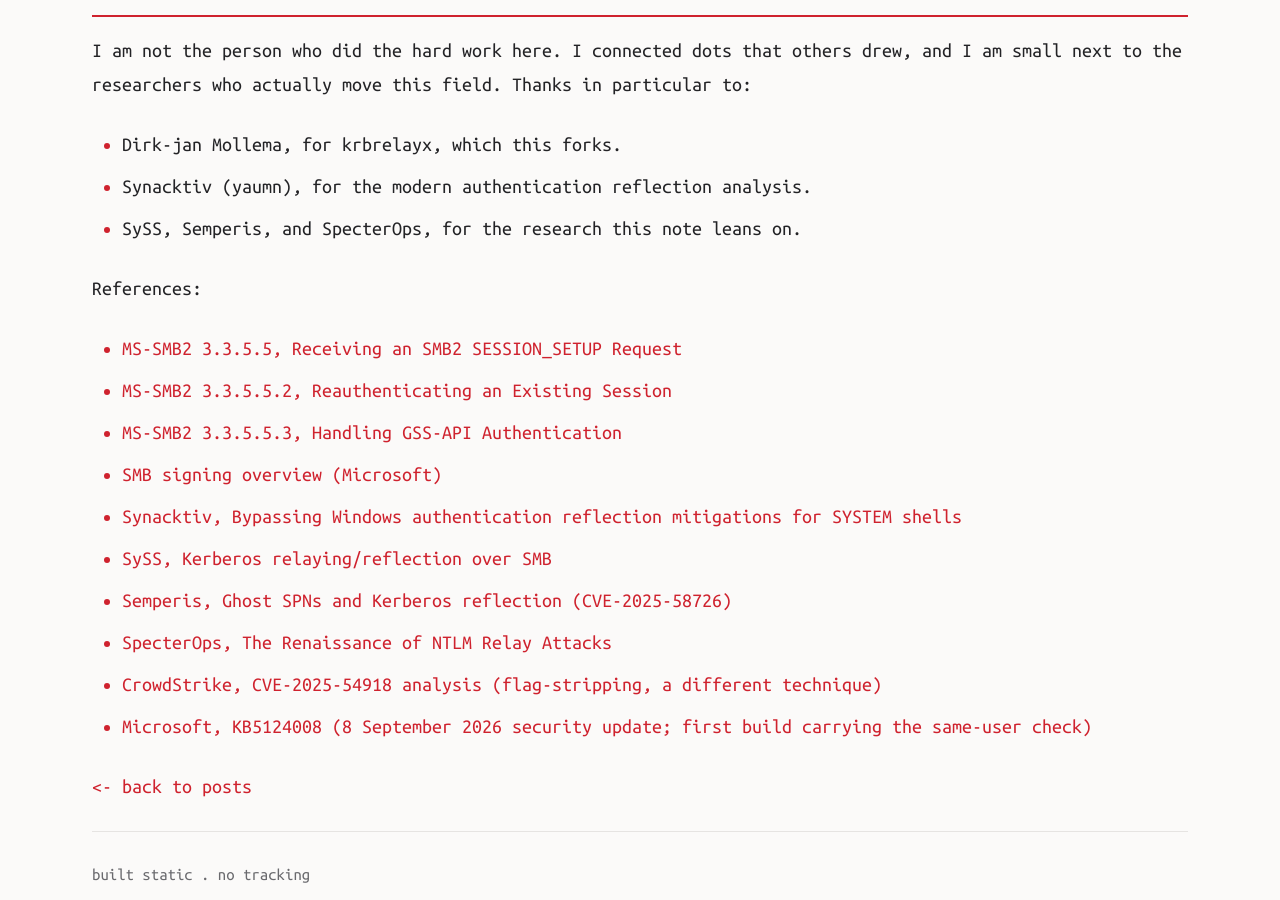
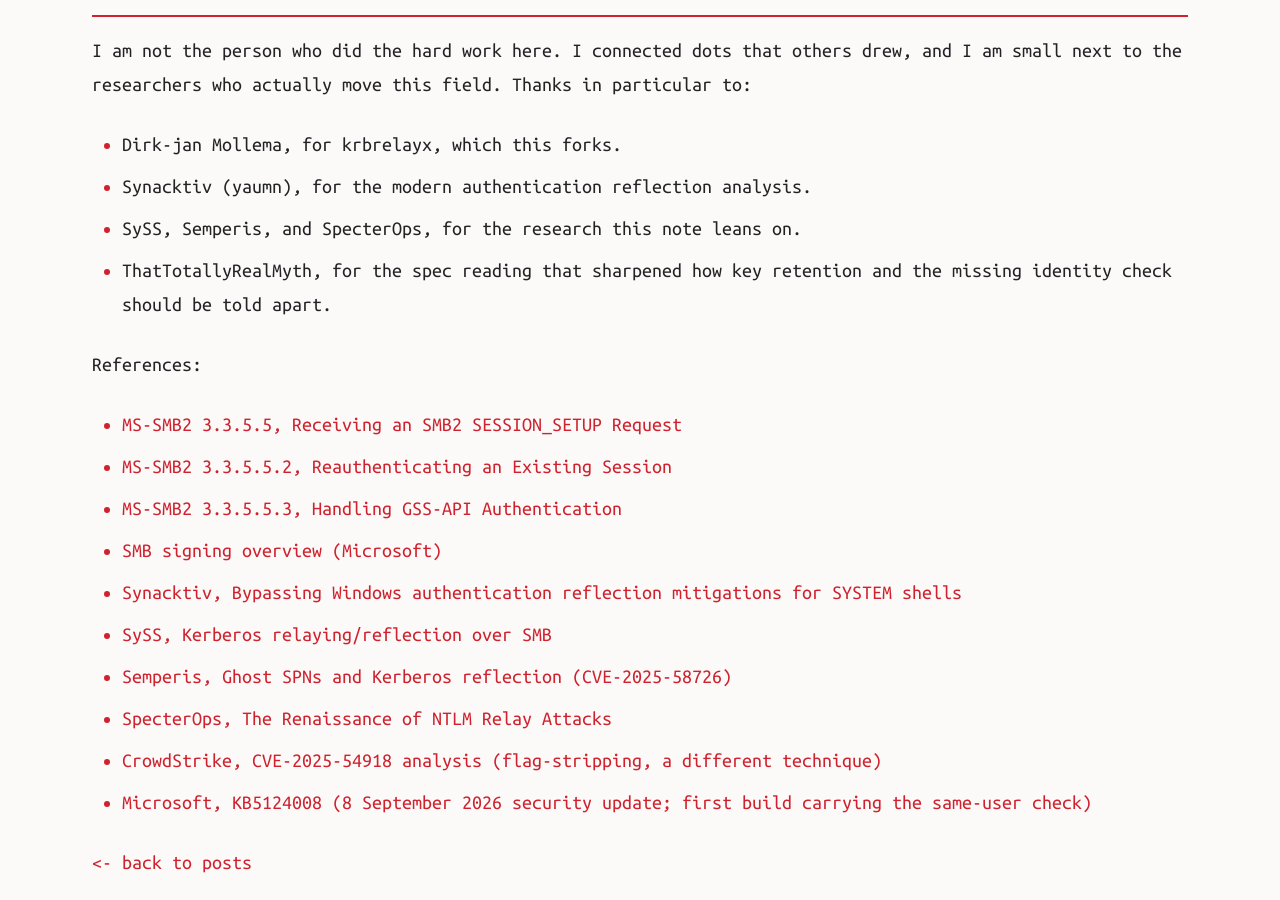
Before and after one commit to aas-n/Blackfield, a Jekyll site: the page built from _posts/2026-10-21-defeating-enforced-smb-signing.md, in a window 1280 px wide and 900 px high, scrolled down 6534 px. Built offline with Jekyll 4.4.1, drawn with Linux system fonts in a browser that asks for light colours.

Commit message:
post: credit ThatTotallyRealMyth for the spec contextualization

```diff
--- a/_posts/2026-10-21-defeating-enforced-smb-signing.md
+++ b/_posts/2026-10-21-defeating-enforced-smb-signing.md
@@ -201,6 +201,7 @@
 - Dirk-jan Mollema, for krbrelayx, which this forks.
 - Synacktiv (yaumn), for the modern authentication reflection analysis.
 - SySS, Semperis, and SpecterOps, for the research this note leans on.
+- ThatTotallyRealMyth, for the spec reading that sharpened how key retention and the missing identity check should be told apart.
 
 References:
 
```
